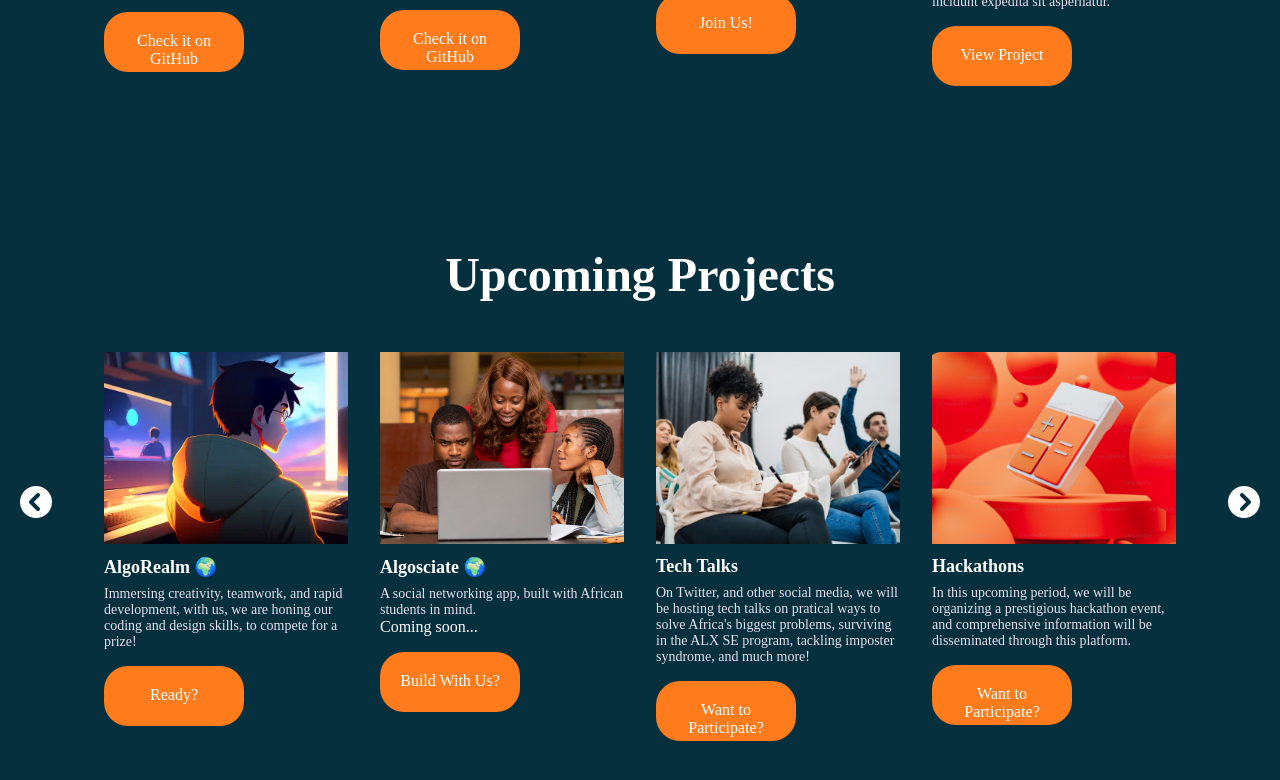
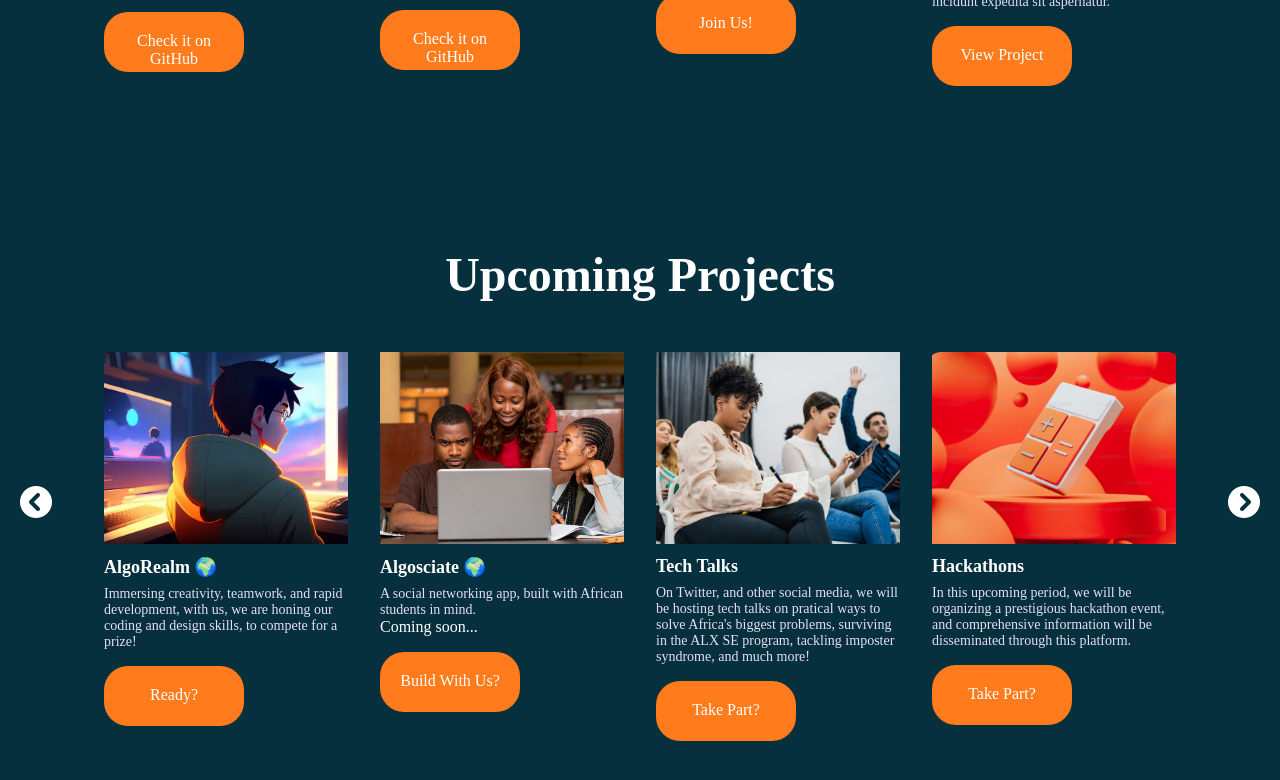
Before and after one commit to ALX-SE-Algorithmia/ALX-SE-Algorithmia.github.io, a plain HTML site: page projects.html in a window 1280 px wide. Shown: the part 1655-2435 px from the top of the page. Drawn offline with nearby package versions, Linux system fonts and the light colour scheme.

Commit message:
Update projects.html

```diff
--- a/projects.html
+++ b/projects.html
@@ -273,7 +273,7 @@
 								problems, surviving in the ALX SE program, tackling imposter syndrome, and much more!
 							</p>
               <div>
-                <p class="button"><a href="#">Want to Participate?</a></p>
+                <p class="button"><a href="#">Take Part?</a></p>
               </div>
             </div>
           </div>
@@ -287,7 +287,7 @@
                 In this upcoming period, we will be <br> organizing a prestigious hackathon event, <br> and comprehensive information will be <br> disseminated through this platform.
               </p>
               <div>
-                <p class="button"><a href="#">Want to Participate?</a></p>
+                <p class="button"><a href="#">Take Part?</a></p>
               </div>
             </div>
           </div>
```
